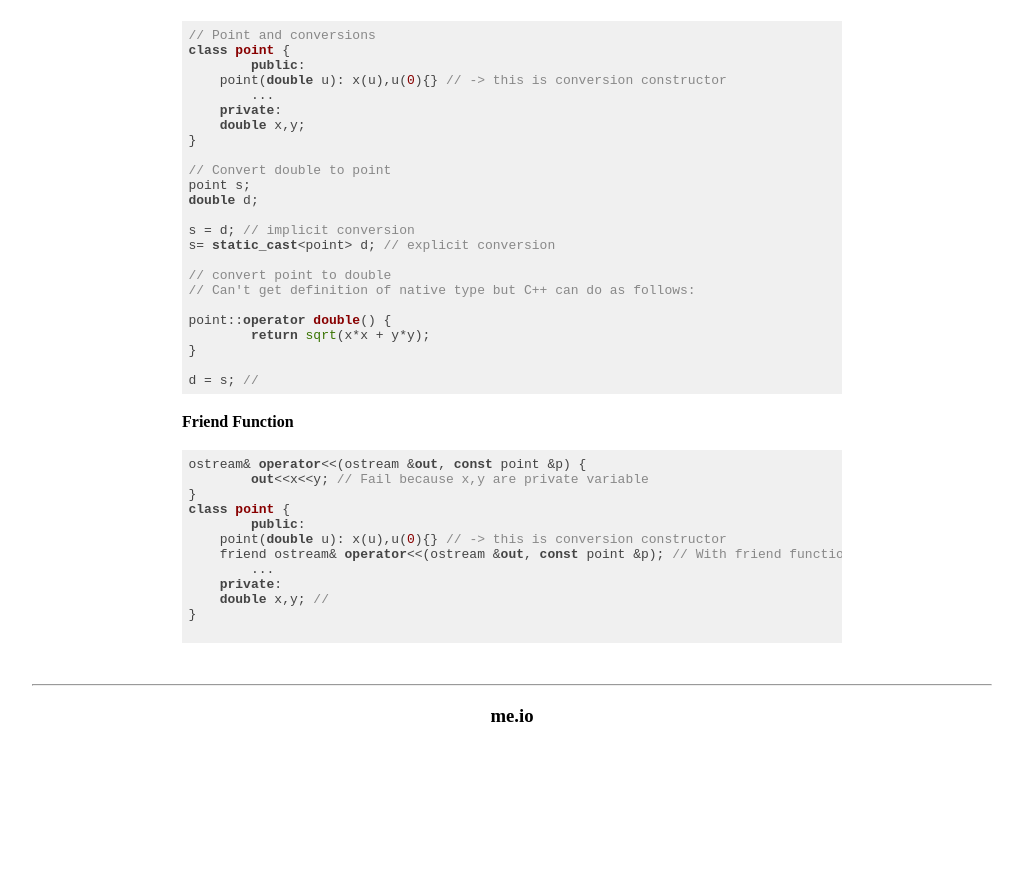
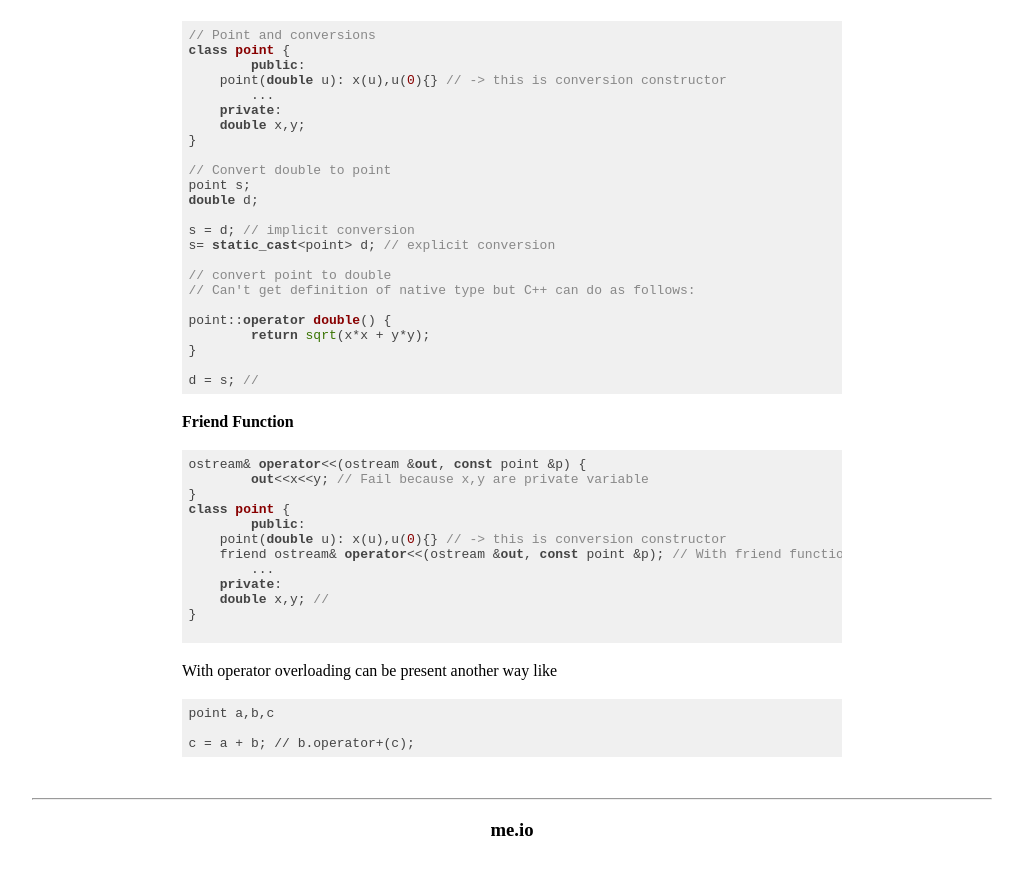
Before and after one commit to congdv/congdv.github.io, a Jekyll site: the page built from _posts/2017-07-31-C++-for-c-programer-coursera.md, in a window 1280 px wide and 900 px high, scrolled down 4323 px. Shown: the top 875 px of the window, without its empty margins (128-1151 px from the left). Built offline with Jekyll 4.4.1, drawn with Linux system fonts in a browser that asks for light colours; before the commit the page ends 5109 px from its top, so only the background shows below that.

Commit message:
Update 2017-07-31-C++-for-c-programer-coursera.md

````diff
--- a/_posts/2017-07-31-C++-for-c-programer-coursera.md
+++ b/_posts/2017-07-31-C++-for-c-programer-coursera.md
@@ -210,3 +210,10 @@ class point {
 }
 
 ```
+
+With operator overloading can be present another way like
+```
+point a,b,c
+
+c = a + b; // b.operator+(c);
+```
````
